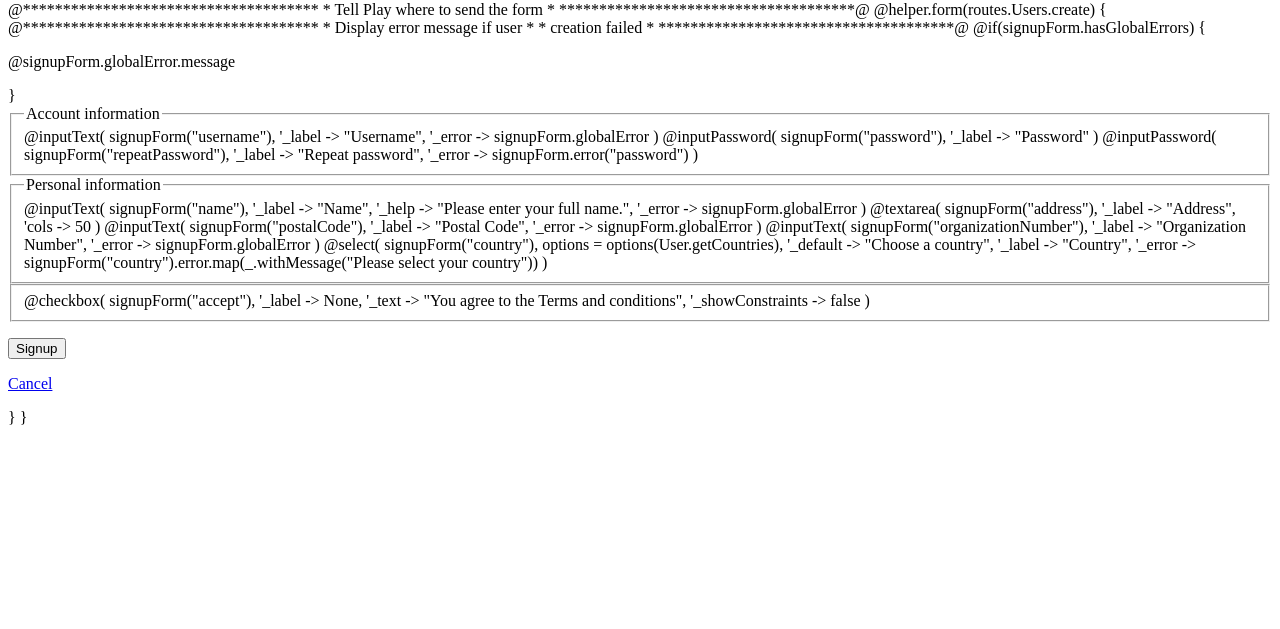
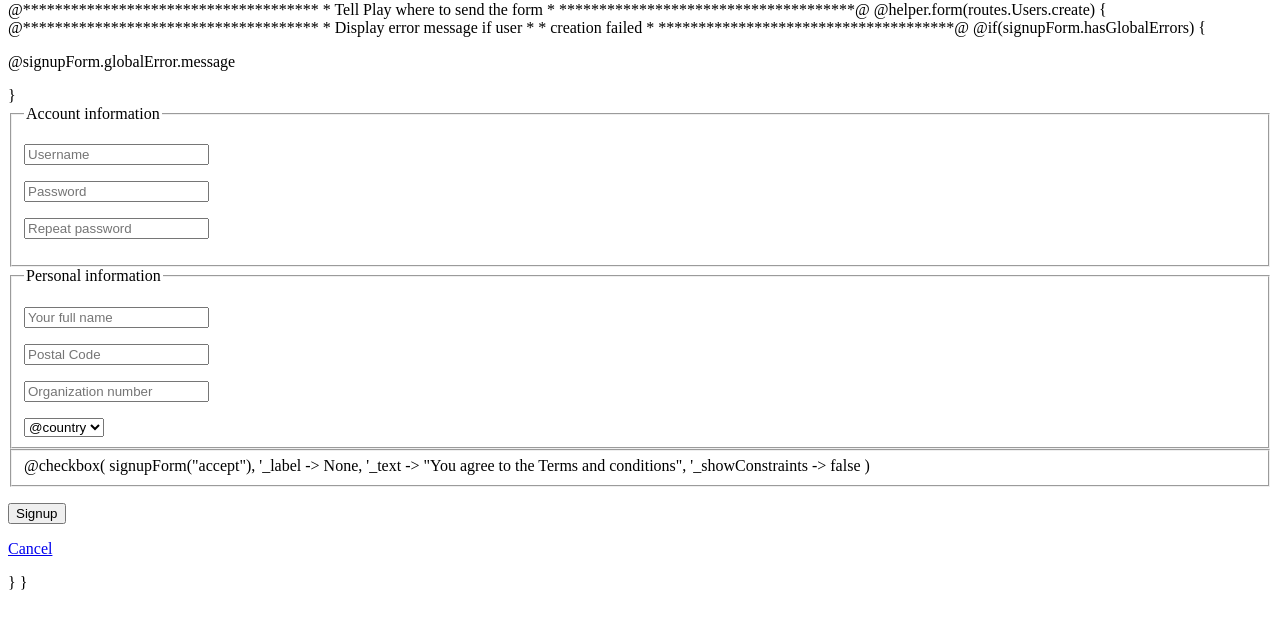
Before and after one commit to johanbrook/dat076-webapps, a plain HTML site: page invoicer/app/views/users/index.scala.html in a window 1280 px wide. Shown: the part 105-734 px from the top of the page. Drawn offline with Linux system fonts and the light colour scheme.

Commit message:
Replace users view's scala helpers with raw html

```diff
--- a/invoicer/app/views/users/index.scala.html
+++ b/invoicer/app/views/users/index.scala.html
@@ -25,62 +25,28 @@
 	    <fieldset>
 	        <legend>Account information</legend>
 
-	        @inputText(
-	            signupForm("username"),
-	            '_label -> "Username",
-	            '_error -> signupForm.globalError
-	        )
-
-	        @inputPassword(
-	            signupForm("password"),
-	            '_label -> "Password"
-	        )
-
-	        @inputPassword(
-	            signupForm("repeatPassword"),
-	            '_label -> "Repeat password",
-	            '_error -> signupForm.error("password")
-	        )
-
+	        <p><input type="text" name="username" placeholder="Username"></p>
+	        <p><input type="password" name="password" placeholder="Password"></p>
+	    	<p><input type="password" name="repeatPassword" placeholder="Repeat password"></p>
 
 	    </fieldset>
 
 	    <fieldset>
 
+
             <legend>Personal information</legend>
 
-	            @inputText(
-		            signupForm("name"),
-		            '_label -> "Name",
-		            '_help -> "Please enter your full name.",
-		            '_error -> signupForm.globalError
-		        )
+            <p><input type="text" name="name" placeholder="Your full name"></p>
+            <p><textarea" cols="50" name="address" placeholder="Address"></p>
+            <p><input type="text" name="postalCode" placeholder="Postal Code"></p>
+            <p><input type="text" name="organizationNumber" placeholder="Organization number"></p>
 
-	            @textarea(
-	                signupForm("address"),
-	                '_label -> "Address",
-	                'cols -> 50
-	            )
 
-	            @inputText(
-		            signupForm("postalCode"),
-		            '_label -> "Postal Code",
-		            '_error -> signupForm.globalError
-		        )
-
-		        @inputText(
-		            signupForm("organizationNumber"),
-		            '_label -> "Organization Number",
-		            '_error -> signupForm.globalError
-		        )
-
-		        @select(
-	                signupForm("country"),
-	                options = options(User.getCountries),
-	                '_default -> "Choose a country",
-	                '_label -> "Country",
-	                '_error -> signupForm("country").error.map(_.withMessage("Please select your country"))
-	            )
+            <select name="country">
+				@for(country <- User.getCountries()) {
+					<option value="@country">@country</option>
+				}
+			</select>
 
         </fieldset>
 
@@ -94,10 +60,7 @@
 
         </fieldset>
 
-
 	    <p><button type="submit">Signup</button></p>
 	    <p><a href="@routes.Application.index">Cancel</a></p>
-
-
 	}
 }
```
Lines whose indentation alone changed are shown as unchanged.
